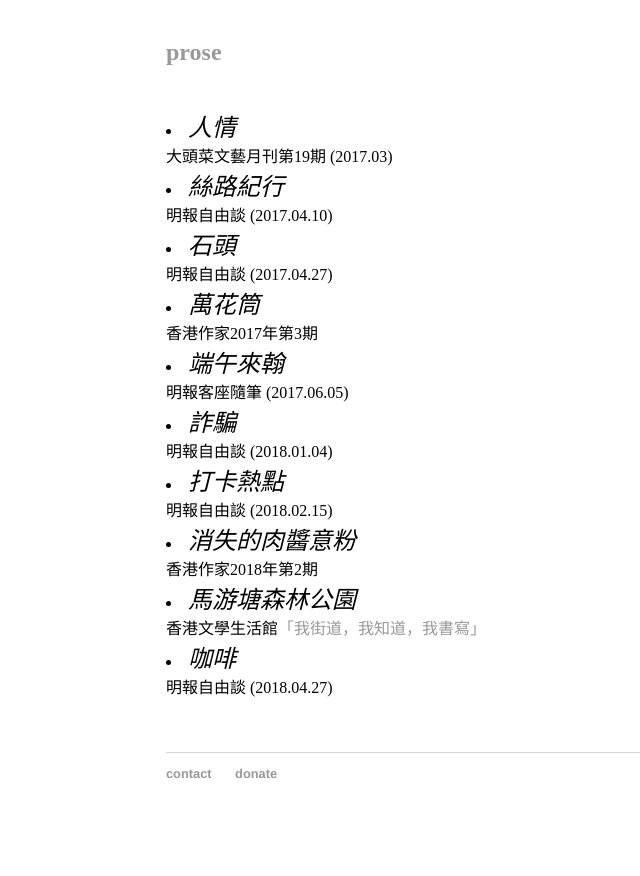
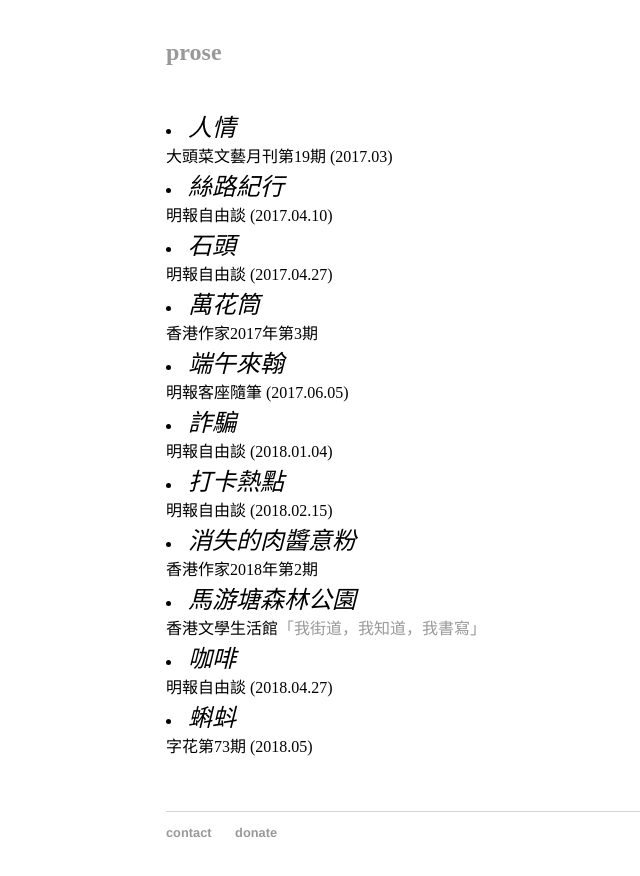
Before and after one commit to maksuihin/maksuihin.github.io, a Jekyll site: the page built from writings.html, in a window 1280 px wide and 900 px high, scrolled down 1040 px. Shown: the top 876 px of the window, without its empty margins (26-666 px from the left). Built offline with Jekyll 4.4.1, drawn with Linux system fonts in a browser that asks for light colours; before the commit the page ends 1881 px from its top, so only the background shows below that.

Commit message:
Update writings.html

```diff
--- a/writings.html
+++ b/writings.html
@@ -39,6 +39,7 @@ title: Little Words by MAK, Sui-hin
 <li><em>消失的肉醬意粉</em>      </br>香港作家2018年第2期<br/></li>
 <li><em>馬游塘森林公園</em>      </br>香港文學生活館<a href="http://writinghk.org/article/%E9%A6%AC%E6%B8%B8%E5%A1%98%E6%A3%AE%E6%9E%97%E5%85%AC%E5%9C%92/">「我街道，我知道，我書寫」</a><br/></li>
 <li><em>咖啡</em>    </br>明報自由談 (2018.04.27)<br/></li>
+<li><em>蝌蚪</em>    </br>字花第73期 (2018.05)<br/></li>
 
     </ul></span>   </br></br></br>
 
```
